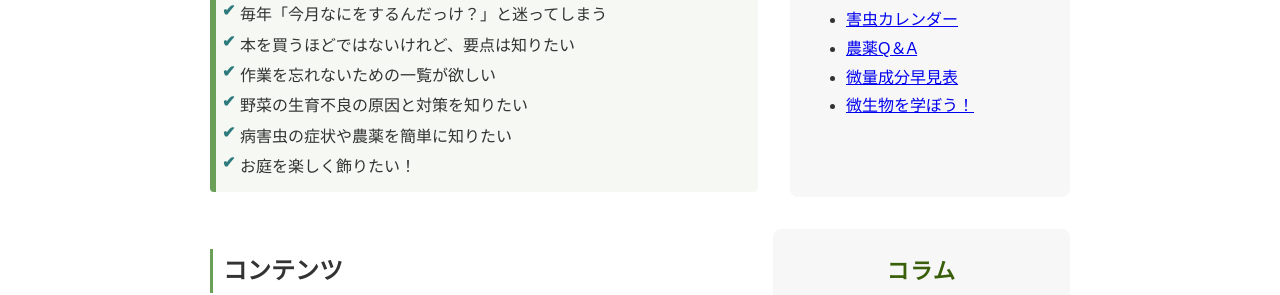
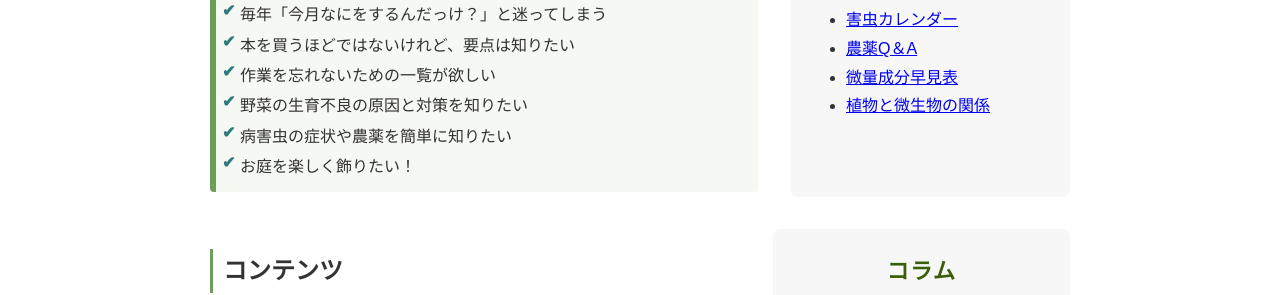
Before and after one commit to shiitake-garden/shiitake-garden.github.io, a Jekyll site: the page built from index.html, in a window 1280 px wide. Shown: the part 595-890 px from the top of the page. Built offline with Jekyll 4.4.1, drawn with Linux system fonts in a browser that asks for light colours.

Commit message:
Update index.html

```diff
--- a/index.html
+++ b/index.html
@@ -35,7 +35,7 @@ title: カルティベーションラボ
       <li><a href="/column/column_nouyaku3.html">害虫カレンダー</a></li>
       <li><a href="/column/column_nouyaku_qa.html">農薬Q＆A</a></li>
       <li><a href="/column/column_hiryou_biryou.html">微量成分早見表</a></li>
-      <li><a href="/microbe/microbe_gaiyou.html">微生物を学ぼう！</a></li>
+      <li><a href="/microbe/microbe_gaiyou.html">植物と微生物の関係</a></li>
     </ul>
   </aside>
 </section>
```
